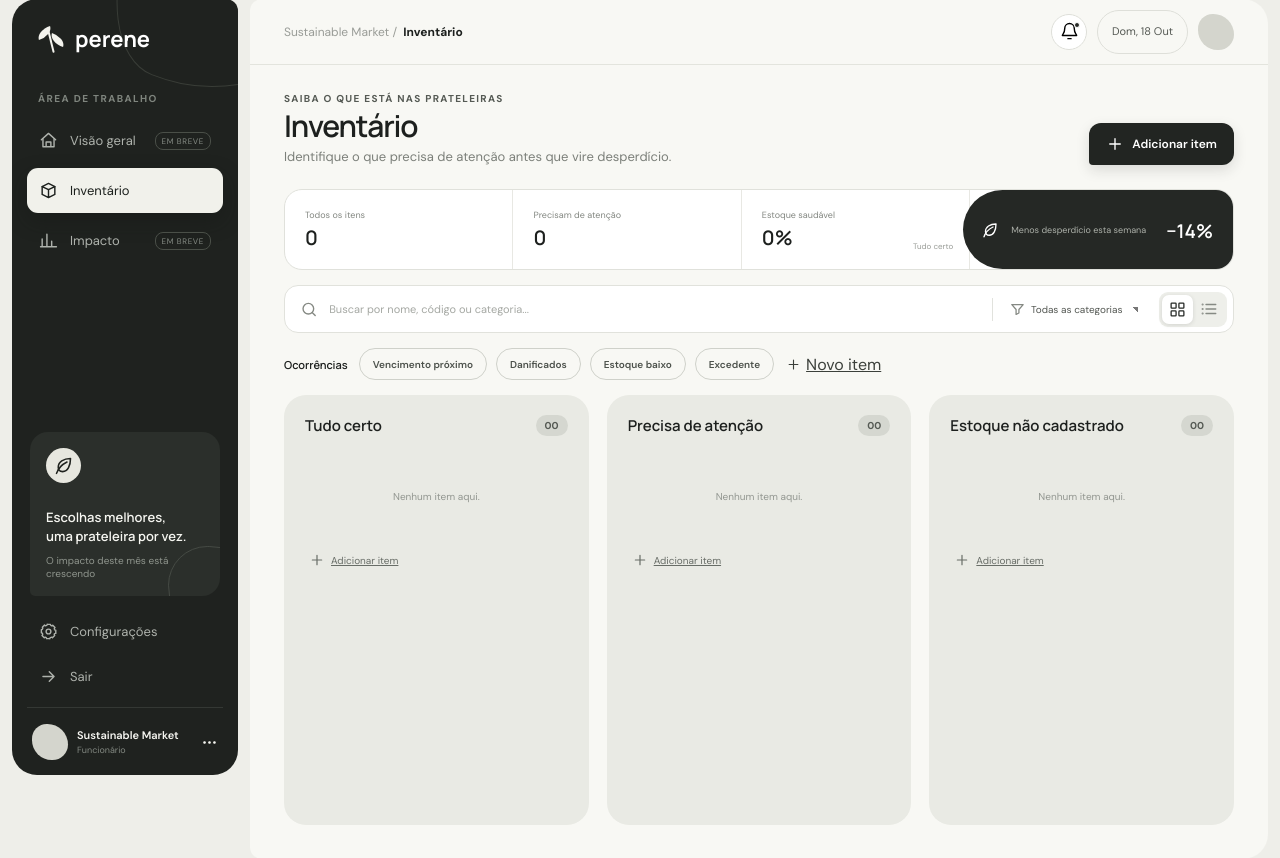
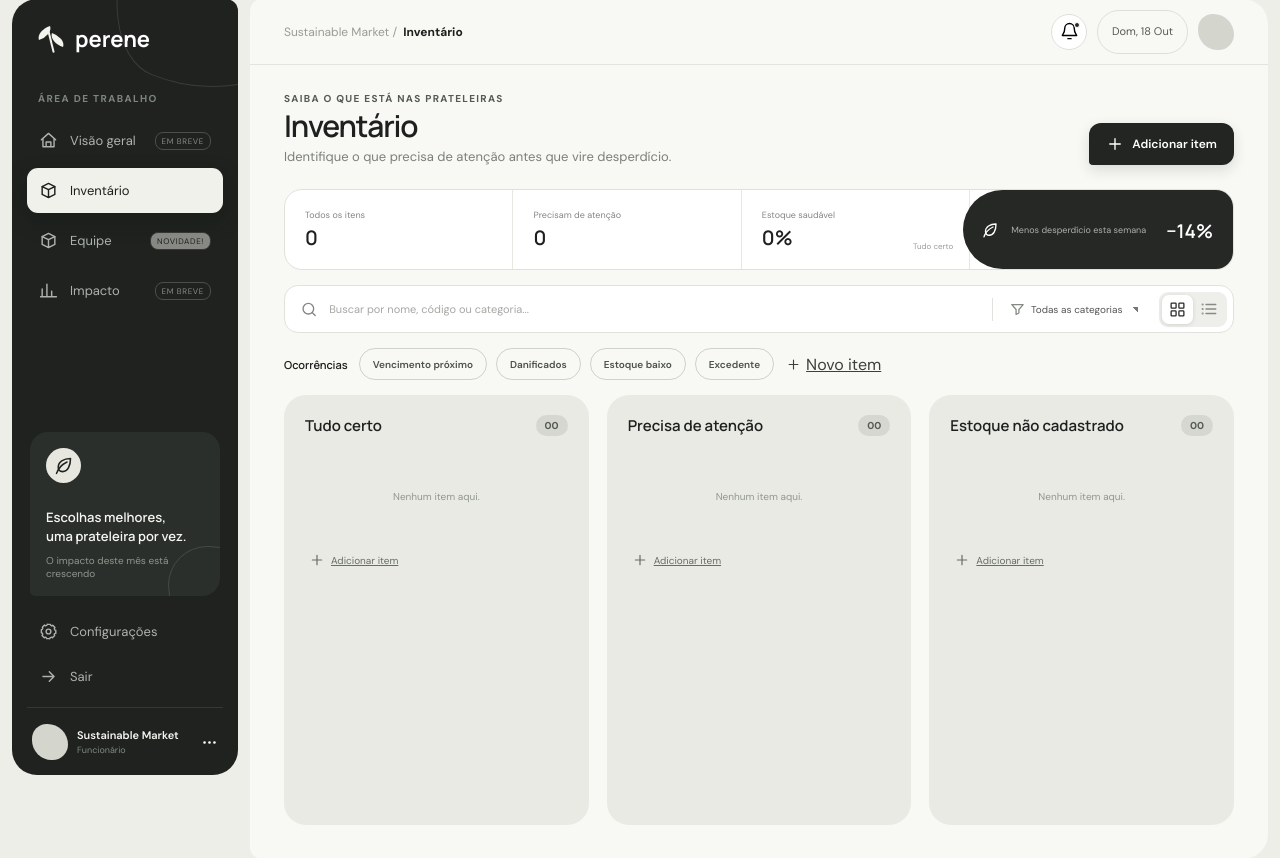
Before and after one commit to hellosofi/perene, a Django app: page /estoque/ in a window 1280 px wide. Shown: the part 13-871 px from the top of the page. Run offline with Django 5.2, Linux system fonts and the light colour scheme; data that the repository does not hold is empty.

Commit message:
Atualiza a barra de navegação e a folha de estilo

```diff
--- a/perene/static/css/estilo.css
+++ b/perene/static/css/estilo.css
@@ -195,6 +195,19 @@ body {
     text-transform: uppercase;
     font-size: 8px;
     letter-spacing: .08em;
+}
+
+.novidade {
+    margin-left: auto;
+    padding: 3px 6px;
+    border: 1px solid #4a4f48;
+    border-radius: 8px;
+    color: #20231f;
+    text-transform: uppercase;
+    font-size: 8px;
+    letter-spacing: .08em;
+    background-color: var(--fundo-suave);
+    opacity: 50%;
 }
 
 .espacador {
--- a/perene/templates/base.html
+++ b/perene/templates/base.html
@@ -22,19 +22,28 @@
         <nav class="pilha-nav" aria-label="Navegação principal">
             <p class="legenda-nav">Área de trabalho</p>
 
+            {% comment %} home {% endcomment %}
             <a href="" class="item-nav">
                 <svg width="19" height="19"><use href="#icon-home"/></svg>
                 <span>Visão geral</span>
                 <span class="em-breve">Em breve</span>
             </a>
 
+            {% comment %} estoque {% endcomment %}
             <a href="{% url 'lista_produtos' %}" class="item-nav {% if pagina_atual == 'inventario' %}ativo{% endif %}">
                 <svg width="19" height="19"><use href="#icon-box"/></svg>
                 <span>Inventário</span>
             </a>
 
-            {% comment %} INSERIR EQUIPE {% endcomment %}
 
+            {% comment %} (novo) EQUIPE | funcionários {% endcomment %}
+            <a href="{% url 'funcionarios' %}" class="item-nav {% if pagina_atual == 'equipe' %}ativo{% endif %}">
+                <svg width="19" height="19"><use href="#icon-box"/></svg>
+                <span>Equipe</span>
+                <span class="novidade">Novidade!</span>
+            </a>
+
+            {% comment %} imapcto {% endcomment %}
             <span class="item-nav">
                 <svg width="19" height="19"><use href="#icon-chart"/></svg>
                 <span>Impacto</span>
```
